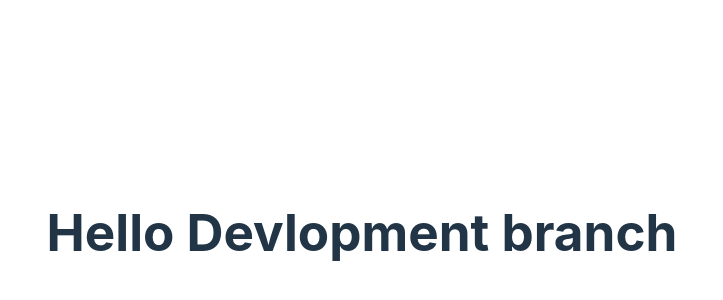
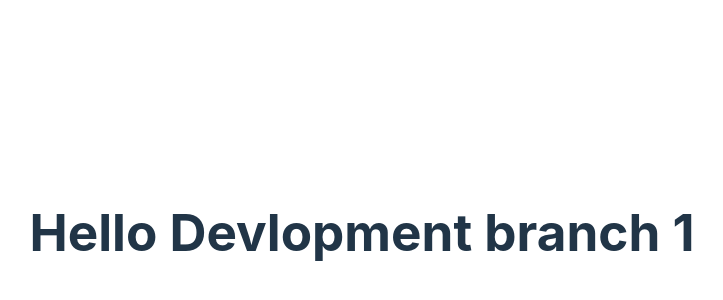
Before and after one commit to avyagithub/cicd-react, a React (Vite) app: page / in a window 1280 px wide. Shown: the part 168-468 px from the top of the page, without its empty margins (278-1001 px from the left). Built offline with nearby package versions, Linux system fonts and the light colour scheme.

Commit message:
'dev-code-added'

```diff
--- a/src/App.tsx
+++ b/src/App.tsx
@@ -4,7 +4,7 @@ function App() {
 
   return (
     <>
-        <h1>Hello Devlopment branch</h1>
+        <h1>Hello Devlopment branch 1</h1>
     </>
   )
 }
```
